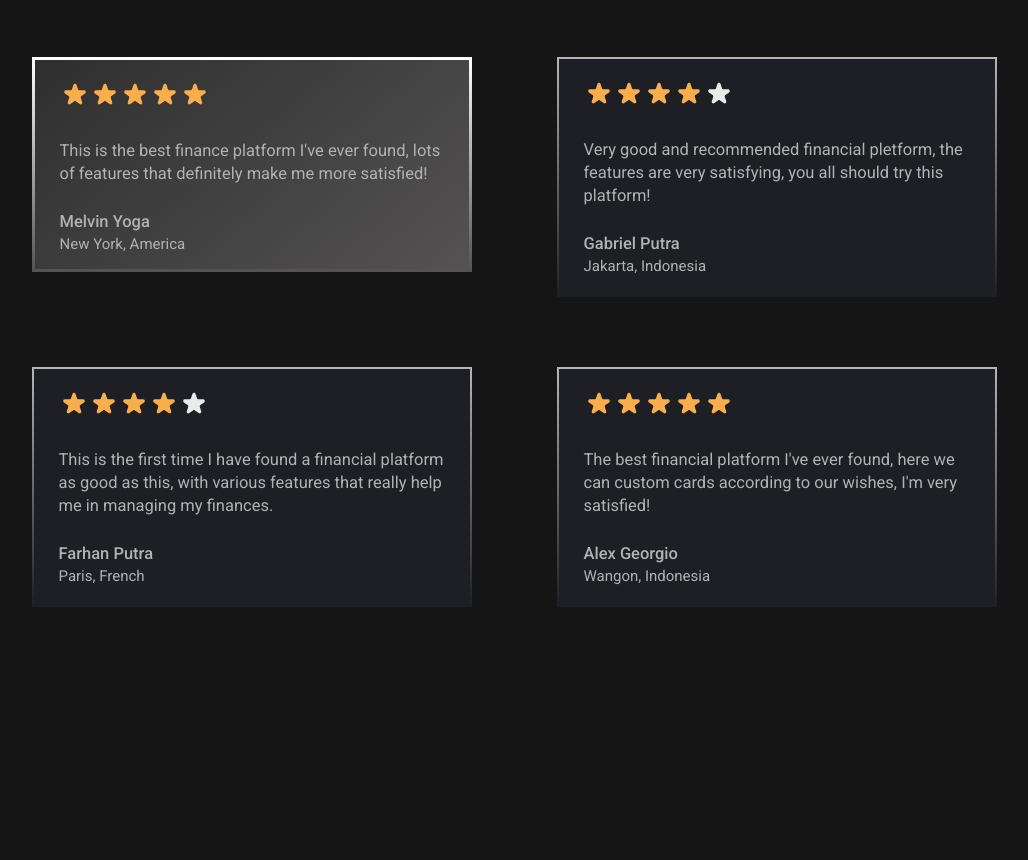
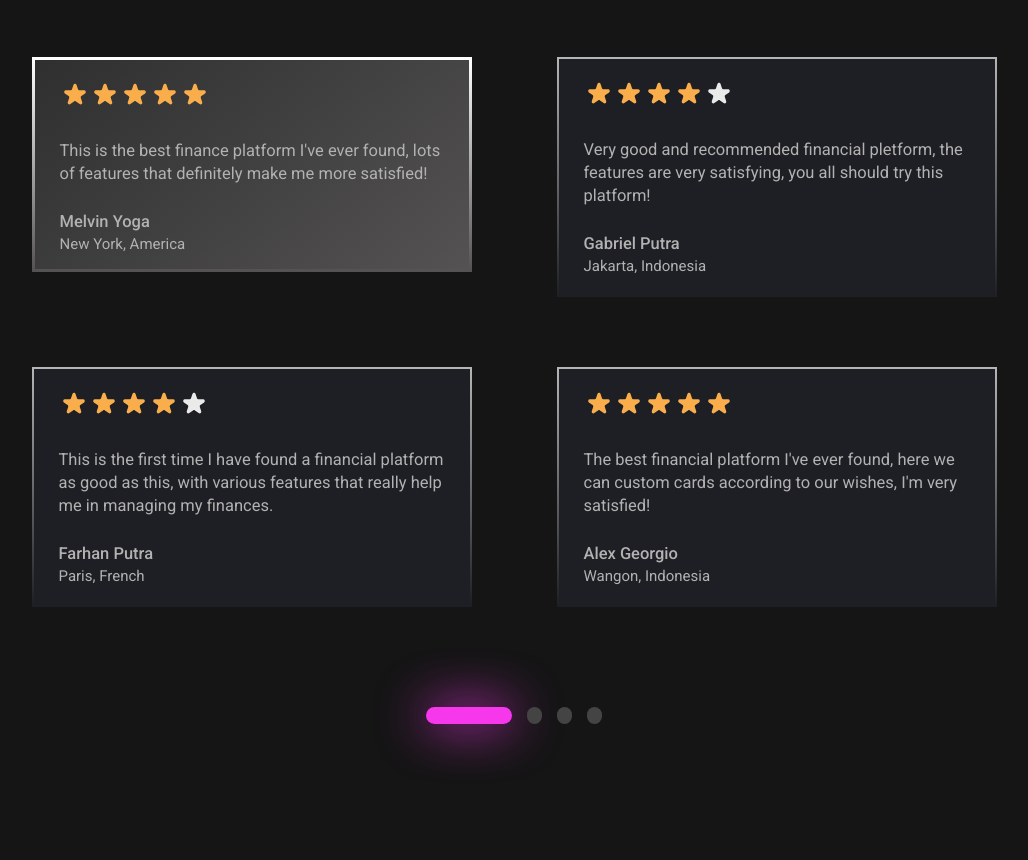
Before and after one commit to vyomPundhir/Credit_Card_Landing_Page, a plain HTML site: page index.html in a window 1280 px wide. Shown: the part 3796-4656 px from the top of the page, without its empty margins (126-1154 px from the left). Before the commit the page ends 4403 px from the top, so only its background shows below. Drawn offline with Linux system fonts and the light colour scheme.

Commit message:
Tabs section added.

```diff
--- a/index.html
+++ b/index.html
@@ -218,3 +218,12 @@
         </div>
       </div>
     </section>
+    <!-- tab section -->
+    <section class="tabs">
+      <div class="pinkbtn"></div>
+      <div class="circle"></div>
+      <div class="circle"></div>
+      <div class="circle"></div>
+  </section>
+</body>
+</html>
--- a/style.css
+++ b/style.css
@@ -577,3 +577,26 @@ background: transparent;
 .data{
   margin-top: 25px;
 }
+
+/* tab section */
+.tabs{
+  height: 253px;
+  display: flex;
+  padding-top: 100px;
+  flex-direction: row;
+  justify-content: center;
+  gap: 15px;
+}
+.pinkbtn{
+  background-color: #F637EC;
+  box-shadow: 0px 0px 50px 1px #F637EC;
+  height: 17px;
+  width: 86.5px;
+  border-radius: 10px;
+}
+.circle{
+  background-color: #444444;
+  width: 15px;
+  height: 17px;
+  border-radius: 10px;
+}
```
